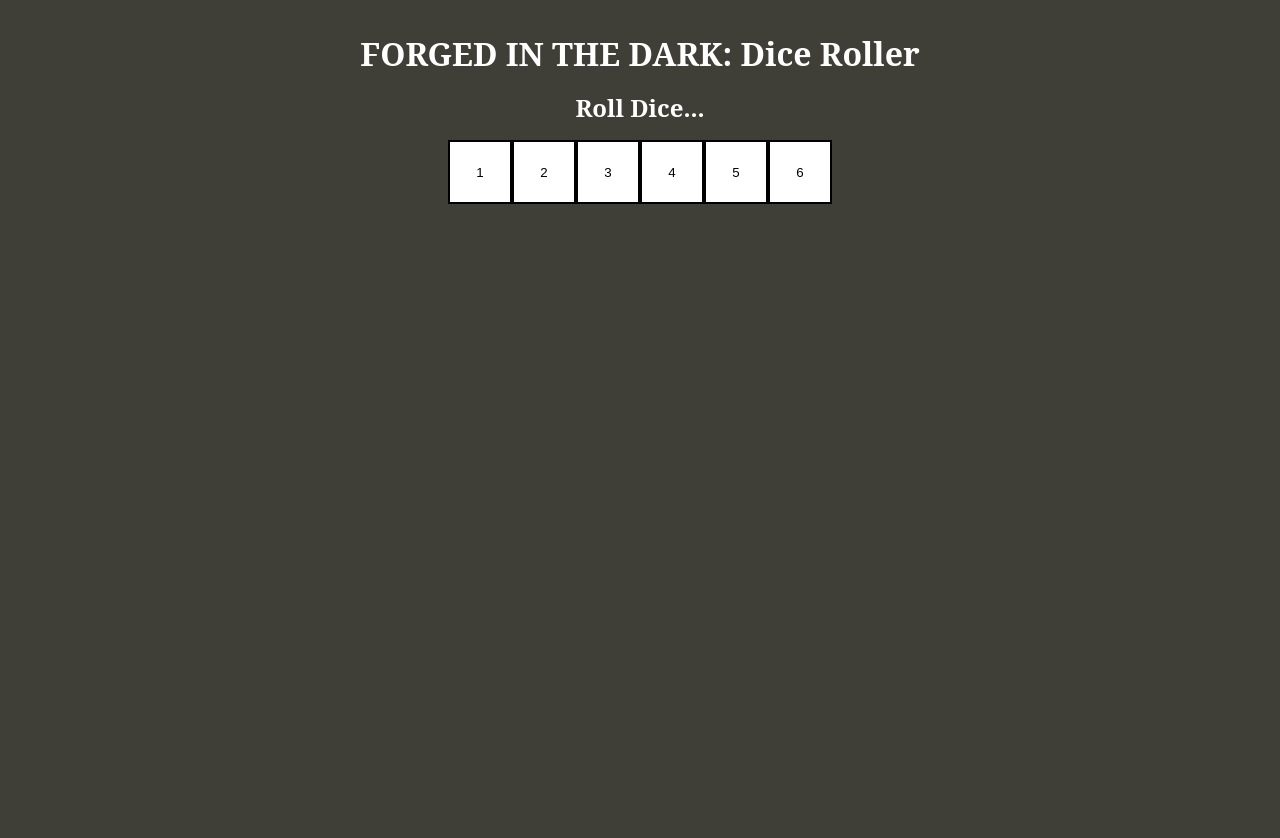
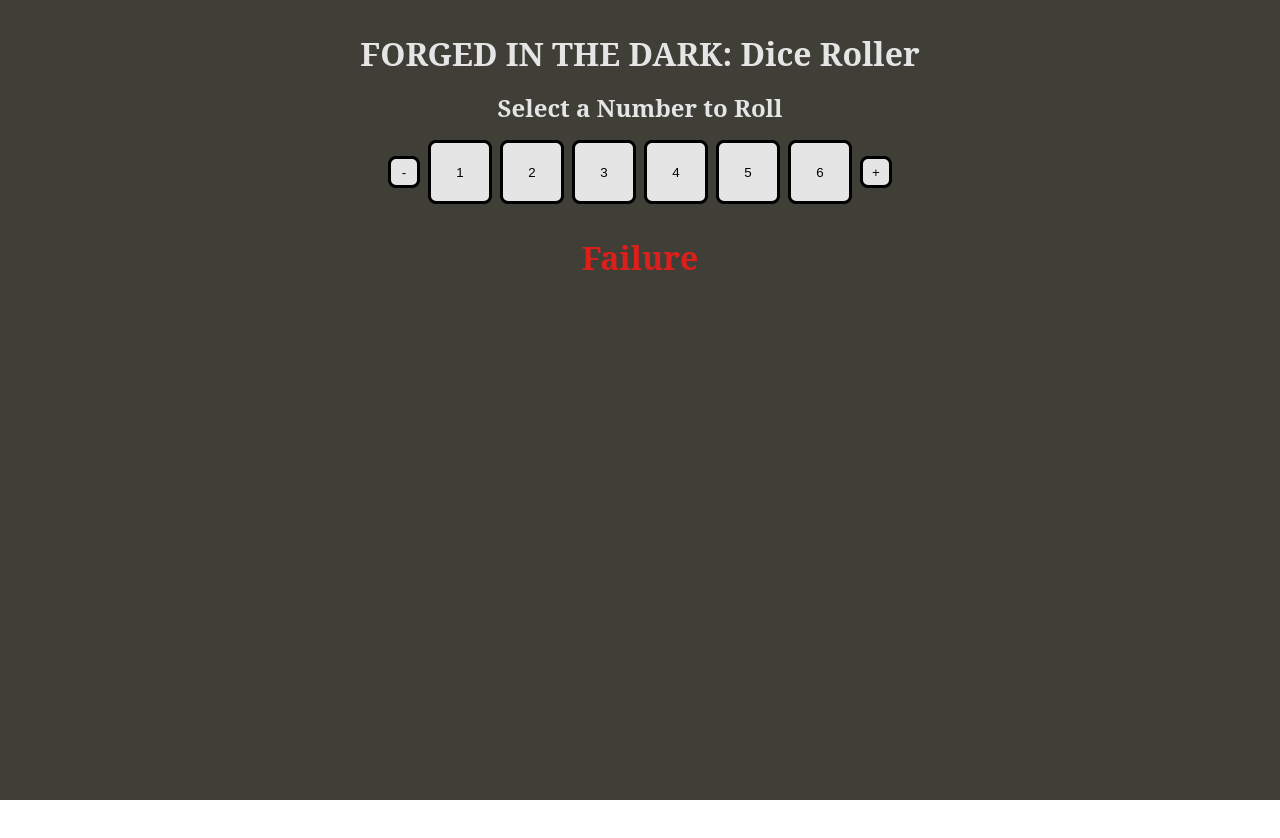
Before and after one commit to jagLas/BITD-dice-roller, a React (Create React App) app: page / in a window 1280 px wide. Shown: the top 838 px of the page. After the commit the page ends 800 px from the top, so only its background shows below. Built offline with nearby package versions, Linux system fonts and the light colour scheme.

Commit message:
Evaluation and styling

```diff
--- a/src/App.css
+++ b/src/App.css
@@ -4,17 +4,27 @@
   background-color: #3f3f37;
   height: 100vh;
   width: 100vw;
-  color: white;
+  color: #e5e5e5;
   font-family: 'serif';
-  padding: 32px 0px;
+  padding: 32px 0px 0px 0px;
   display: flex;
   flex-direction: column;
   gap: 16px;
+  box-sizing: border-box;
 }
 
-html, body, h1, h2 {
+html, body, h1, h2, h3 {
   margin: 0;
   padding: 0;
+}
+
+svg {
+  width: 100px;
+  height: 100px;
+}
+
+rect {
+  fill: #e5e5e5
 }
 
 #results {
@@ -27,14 +37,23 @@ html, body, h1, h2 {
 #controls {
   display: flex;
   flex-flow: wrap;
-  gap: 0px;
+  gap: 8px;
   justify-content: center;
+  align-items: center;
 }
 
-.dice-button {
-  background-color: white;
-  border: 2px solid black;
-  background: white;
+#result-eval {
+  font-size: 32px;
+}
+
+.button {
+  background-color: #e5e5e5;
+  border: 3px solid black;
   width: 64px;
   aspect-ratio: 1/1;
+  border-radius: 8px;
 }
+
+.button.modifier {
+  width: 32px;
+}
--- a/src/App.tsx
+++ b/src/App.tsx
@@ -2,6 +2,7 @@ import { useEffect, useState } from 'react';
 import './App.css';
 import { Controls } from './Controls';
 import { Results } from './Results';
+import { Interpretation } from './Interpretation'
 
 function App() {
   const [result, setResult] = useState<number[]>([]);
@@ -19,9 +20,10 @@ function App() {
   return (
     <div className="App">
       <h1>FORGED IN THE DARK: Dice Roller</h1>
-      <h2>Roll Dice...</h2>
+      <h2>Select a Number to Roll</h2>
       <Controls setResult={setResult} setRolling={setRolling}/>
       <Results results={result} rolling={rolling}/>
+      <Interpretation result={result} rolling={rolling} />
     </div>
   );
 }
--- a/src/Controls.tsx
+++ b/src/Controls.tsx
@@ -1,4 +1,5 @@
-import React from "react"
+import React, { useState } from "react"
+
 
 interface ControlProps {
     setResult: React.Dispatch<React.SetStateAction<number[]>>;
@@ -9,6 +10,12 @@ interface DiceButtonProps {
     num: number
     onClick: () => void;
 }
+
+interface modifyControlsProps {
+    children?: any;
+    onClick: () => void;
+}
+
 
 function rollDice (num: number) {
     const results: number[] = [];
@@ -24,11 +31,20 @@ function rollDice (num: number) {
 
 function DiceButton ({num, onClick}: DiceButtonProps) {
     return (
-        <button className="dice-button" onClick={onClick}>{num}</button>
+        <button className="button dice" onClick={onClick}>{num}</button>
+    )
+}
+
+function ModifyControls ({children, onClick}: modifyControlsProps) {
+    return (
+        <div onClick={onClick}>
+            <button className="button modifier">{children}</button>
+        </div>
     )
 }
 
 export function Controls ({setResult, setRolling} : ControlProps) {
+    const [numControls, setNumControls] = useState<number>(6);
     const buttons = [];
 
     const onClickHandler = (num: number) => () => {
@@ -37,7 +53,7 @@ export function Controls ({setResult, setRolling} : ControlProps) {
         setRolling(true);
     }
 
-    for (let i = 1; i <= 6; i++) {
+    for (let i = 1; i <= numControls; i++) {
         buttons.push(
             <DiceButton num={i} key={i} onClick={onClickHandler(i)} />
         )
@@ -45,7 +61,11 @@ export function Controls ({setResult, setRolling} : ControlProps) {
 
     return (
         <div id="controls">
+            <ModifyControls onClick={() => setNumControls(prevState => prevState !== 1 ? prevState - 1 : prevState)}>
+                -
+            </ModifyControls>
             {buttons}
+            <ModifyControls onClick={() => setNumControls(prevState => prevState + 1)}>+</ModifyControls>
         </div>
     )
 }
--- /dev/null
+++ b/src/Interpretation.tsx
@@ -0,0 +1,58 @@
+interface InterpretationProps {
+    result: number[];
+    rolling: boolean;
+}
+
+type ResultType = 'Success' | 'Success with Consequences' | 'Failure' | 'Critical Success';
+
+function calculateResult(results: number[]): ResultType {
+    let max = 1;
+    let crit = false;
+
+    results.forEach(result => {
+        if (max === 6 && result === 6) {
+            crit = true;
+        }
+        if (result > max) {
+            max = result
+        }
+    })
+
+    if (crit) {
+        return 'Critical Success'
+    } else if (max === 6) {
+        return 'Success'
+    } else if (max >= 4) {
+        return 'Success with Consequences'
+    } else {
+        return 'Failure'
+    }
+}
+
+export const Interpretation = ({result, rolling}: InterpretationProps) => {
+    const resultType = calculateResult(result);
+
+    let color;
+    switch(resultType) {
+        case 'Critical Success':
+            color = '#ff6ca4';
+            break;
+        case 'Success':
+            color = '#aef082'
+            break;
+        case 'Success with Consequences':
+            color = '#fdb40b';
+            break;
+        case 'Failure':
+            color = '#db1f1a'
+            break;
+        default:
+            color = 'white';
+    }
+
+    return (
+        <>
+            {!rolling && <h3 style={{color}} id='result-eval'>{resultType}</h3>}
+        </>
+    )
+}
--- a/src/Results.tsx
+++ b/src/Results.tsx
@@ -6,21 +6,7 @@ import { ReactComponent as DieFace4} from "./dice/4.svg"
 import { ReactComponent as DieFace5} from "./dice/5.svg"
 import { ReactComponent as DieFace6} from "./dice/6.svg"
 
-function calculateResult(results: number[]) {
-    let max = 1;
-    let crit = false;
 
-    results.forEach(result => {
-        if (max === 6 && result === 6) {
-            crit = true;
-        }
-        if (result > max) {
-            max = result
-        }
-    })
-
-    return crit ? 'crit' : max;
-}
 
 function Die ({num, rolling} : {num : number, rolling: boolean}) {
     const dice : {[key: number]: any} = {
```
